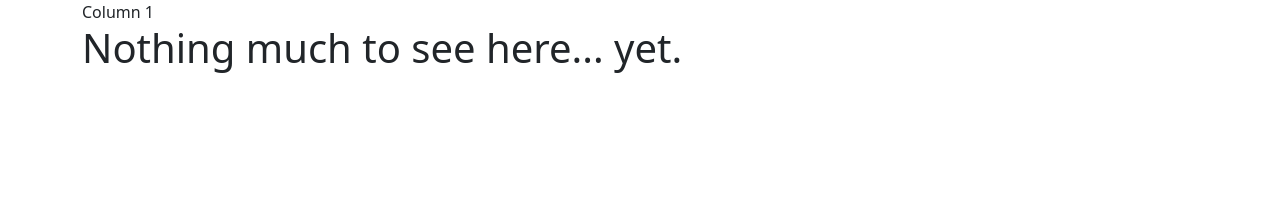
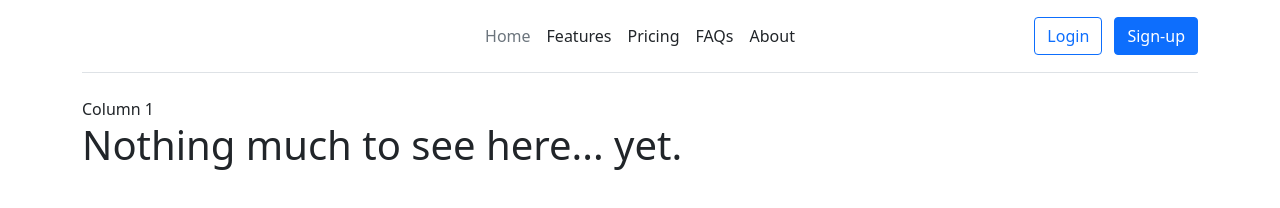
Before and after one commit to rjb-dev/rjb-dev.github.io, a plain HTML site: page index.html in a window 1280 px wide. Drawn offline with nearby package versions, Linux system fonts and the light colour scheme.

Commit message:
Update index.html

```diff
--- a/index.html
+++ b/index.html
@@ -16,6 +16,28 @@
 </head>
 
 <body>
+    <div class="b-example-divider"></div>
+
+  <div class="container">
+    <header class="d-flex flex-wrap align-items-center justify-content-center justify-content-md-between py-3 mb-4 border-bottom">
+      <a href="/" class="d-flex align-items-center col-md-3 mb-2 mb-md-0 text-dark text-decoration-none">
+        <svg class="bi me-2" width="40" height="32" role="img" aria-label="Bootstrap"><use xlink:href="#bootstrap"/></svg>
+      </a>
+
+      <ul class="nav col-12 col-md-auto mb-2 justify-content-center mb-md-0">
+        <li><a href="#" class="nav-link px-2 link-secondary">Home</a></li>
+        <li><a href="#" class="nav-link px-2 link-dark">Features</a></li>
+        <li><a href="#" class="nav-link px-2 link-dark">Pricing</a></li>
+        <li><a href="#" class="nav-link px-2 link-dark">FAQs</a></li>
+        <li><a href="#" class="nav-link px-2 link-dark">About</a></li>
+      </ul>
+
+      <div class="col-md-3 text-end">
+        <button type="button" class="btn btn-outline-primary me-2">Login</button>
+        <button type="button" class="btn btn-primary">Sign-up</button>
+      </div>
+    </header>
+  </div>
   <div class="container">
     <div class="row">
       <div class="col">Column 1</div>
```
